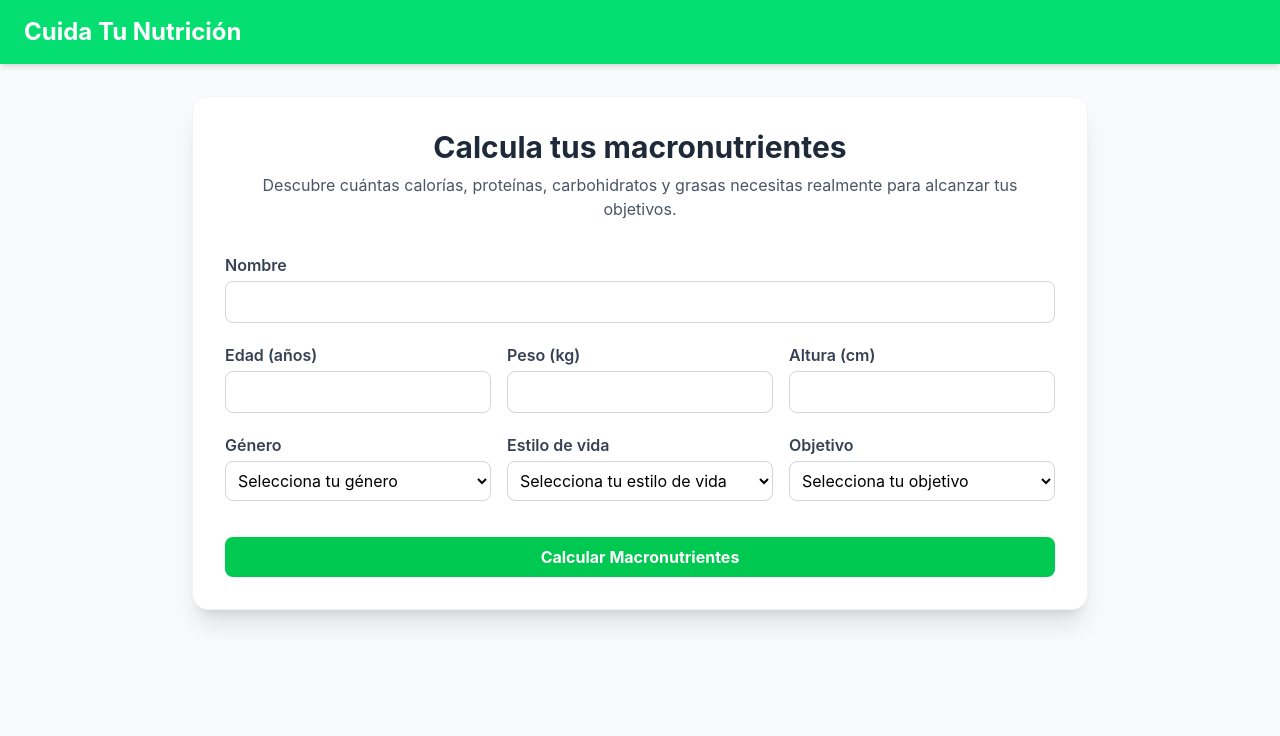
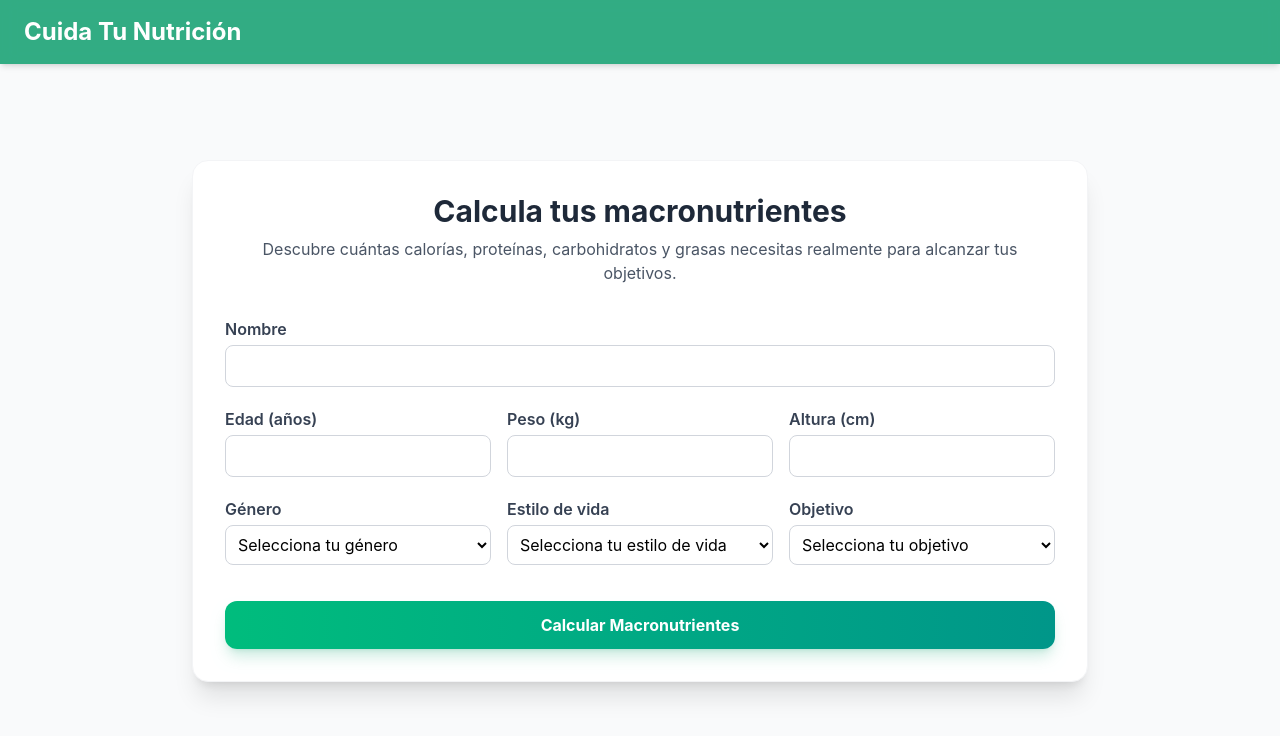
Before and after one commit to RonyArg/WebMacros, a React (Vite) app: page / in a window 1280 px wide. Shown: the top 736 px of the page. Built offline with nearby package versions, Linux system fonts and the light colour scheme.

Commit message:
Actualización de diseño y color de barra de navegación y botón

```diff
--- a/src/App.jsx
+++ b/src/App.jsx
@@ -7,14 +7,14 @@ function App() {
     <div className="min-h-screen bg-gray-50 flex flex-col">
 
       {/* Barra de navegación */}
-      <nav className="fixed top-0 bg-green-400 shadow-md w-full px-6 py-4">
+      <nav className="sticky top-0 z-50 bg-emerald-600/80 backdrop-blur-sm shadow-md w-full px-6 py-4">
         <div className="flex items-center justify-between">
           <h1 className="text-2xl text-white font-bold">Cuida Tu Nutrición</h1>
           {/* Posibles enlaces de navegación */}
         </div>
       </nav>
 
-      <main className=" flex flex-col items-center justify-center pt-24 px-4 pb-10">
+      <main className=" flex flex-col items-center justify-center pt-24 px-8 pb-10">
 
         {/* Bordes redondeados */}
         <div className="bg-white rounded-2xl shadow-xl max-w-4xl p-8 border border-gray-100">
--- a/src/components/Form.jsx
+++ b/src/components/Form.jsx
@@ -33,7 +33,7 @@ function App() {
                     value={datosUsuario.nombre}
                     onChange={handleChange}
                     required
-                    className="border border-gray-300 rounded-lg p-2 focus:ring-2 focus:ring-green-400 focus:outline-none"
+                    className="border border-gray-300 rounded-lg p-2 focus:ring-2 focus:ring-emerald-400 focus:outline-none"
                 />
             </div>
 
@@ -48,7 +48,7 @@ function App() {
                         value={datosUsuario.edad}
                         onChange={handleChange}
                         required
-                        className="border border-gray-300 rounded-lg p-2 focus:ring-2 focus:ring-green-400 focus:outline-none"
+                        className="border border-gray-300 rounded-lg p-2 focus:ring-2 focus:ring-emerald-400 focus:outline-none"
                     />
                 </div>
                 <div className="flex flex-col gap-1">
@@ -61,7 +61,7 @@ function App() {
                         value={datosUsuario.peso}
                         onChange={handleChange}
                         required
-                        className="border border-gray-300 rounded-lg p-2 focus:ring-2 focus:ring-green-400 focus:outline-none"
+                        className="border border-gray-300 rounded-lg p-2 focus:ring-2 focus:ring-emerald-400 focus:outline-none"
                     />
                 </div>
                 <div className="flex flex-col gap-1">
@@ -74,7 +74,7 @@ function App() {
                         value={datosUsuario.altura}
                         onChange={handleChange}
                         required
-                        className="border border-gray-300 rounded-lg p-2 focus:ring-2 focus:ring-green-400 focus:outline-none"
+                        className="border border-gray-300 rounded-lg p-2 focus:ring-2 focus:ring-emerald-400 focus:outline-none"
                     />
                 </div>
             </div>
@@ -82,7 +82,7 @@ function App() {
             <div className="grid grid-cols-1 md:grid-cols-3 gap-4">
                 <div className="flex flex-col gap-1">
                     <label className="font-semibold text-gray-700">Género</label>
-                    <select name="genero" value={datosUsuario.genero} onChange={handleChange} required className="w-full border border-gray-300 rounded-lg p-2 focus:ring-2 focus:ring-green-400 focus:outline-none">
+                    <select name="genero" value={datosUsuario.genero} onChange={handleChange} required className="w-full border border-gray-300 rounded-lg p-2 focus:ring-2 focus:ring-emerald-400 focus:outline-none">
                         <option value="" disabled>Selecciona tu género</option>
                         <option value="Masculino">Masculino</option>
                         <option value="Femenino">Femenino</option>
@@ -90,7 +90,7 @@ function App() {
                 </div>
                 <div className="flex flex-col gap-1">
                     <label className="font-semibold text-gray-700">Estilo de vida</label>
-                    <select name="estiloVida" value={datosUsuario.estiloVida} onChange={handleChange} required className="w-full border border-gray-300 rounded-lg p-2 focus:ring-2 focus:ring-green-400 focus:outline-none">
+                    <select name="estiloVida" value={datosUsuario.estiloVida} onChange={handleChange} required className="w-full border border-gray-300 rounded-lg p-2 focus:ring-2 focus:ring-emerald-400 focus:outline-none">
                         <option value="" disabled>Selecciona tu estilo de vida</option>
                         <option value="Sedentario">Sedentario</option>
                         <option value="Activo">Activo</option>
@@ -99,7 +99,7 @@ function App() {
                 </div>
                 <div className="flex flex-col gap-1">
                     <label className="font-semibold text-gray-700">Objetivo</label>
-                    <select name="objetivo" value={datosUsuario.objetivo} onChange={handleChange} required className="w-full border border-gray-300 rounded-lg p-2 focus:ring-2 focus:ring-green-400 focus:outline-none">
+                    <select name="objetivo" value={datosUsuario.objetivo} onChange={handleChange} required className="w-full border border-gray-300 rounded-lg p-2 focus:ring-2 focus:ring-emerald-400 focus:outline-none">
                         <option value="" disabled>Selecciona tu objetivo</option>
                         <option value="Perder peso">Perder peso</option>
                         <option value="Mantenimiento">Mantenimiento</option>
@@ -108,7 +108,7 @@ function App() {
                 </div>
 
             </div>
-            <button type="submit" className="w-full mt-4 bg-green-500 hover:bg-green-600 text-white font-bold py-2 px-4 rounded-lg trasition-colors">
+            <button type="submit" className="bg-gradient-to-r from-emerald-500 to-teal-600 hover:from-emerald-600 hover:to-teal-700 shadow-lg shadow-emerald-600/20 w-full mt-4 py-3  text-white font-bold py-2 px-4 rounded-xl transition-colors transition-duration-200">
                 Calcular Macronutrientes
             </button>
 
```
